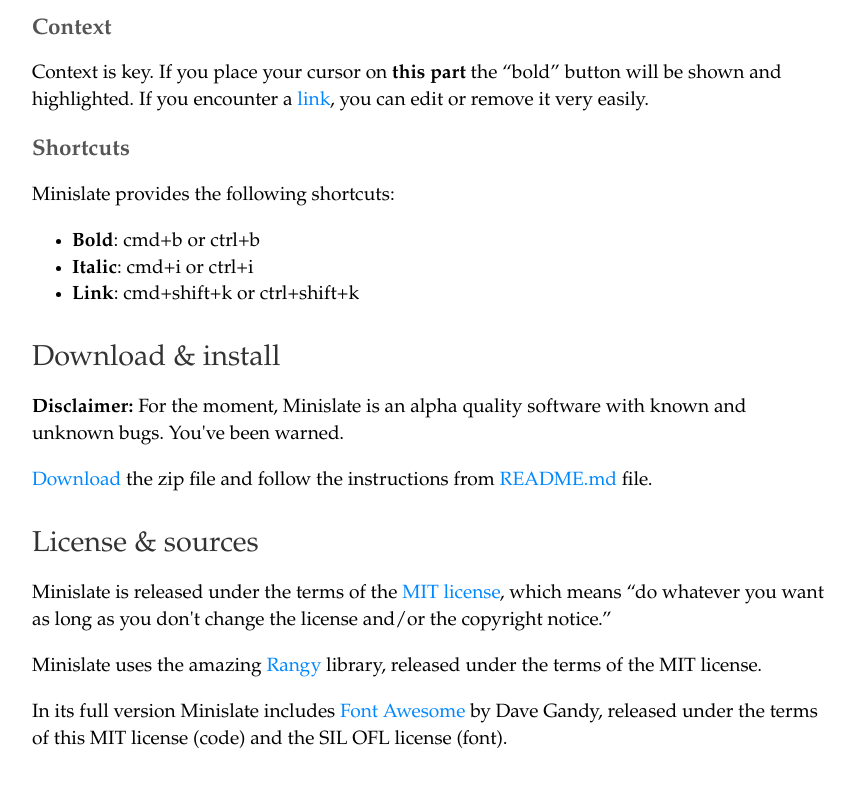
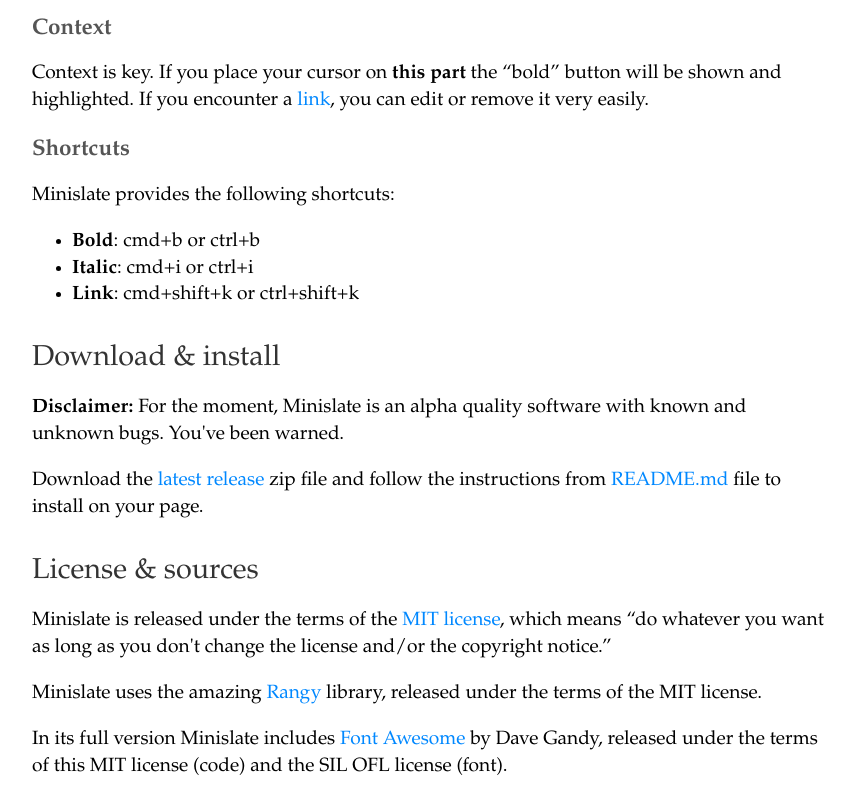
Before and after one commit to olivier-m/minislate, a plain HTML site: page index.html in a window 1280 px wide. Shown: the part 1768-2568 px from the top of the page, without its empty margins (208-1063 px from the left). Before the commit the page ends 2541 px from the top, so only its background shows below. Drawn offline with Linux system fonts and the light colour scheme.

Commit message:
New front page.

```diff
--- a/index.html
+++ b/index.html
@@ -136,8 +136,9 @@
       <p><strong>Disclaimer:</strong> For the moment, Minislate is an alpha quality software with known
       and unknown bugs. You've been warned.</p>
 
-      <p><a href="dist/minislate.zip">Download</a> the zip file and follow the instructions from
-      <a href="https://github.com/olivier-m/minislate/">README.md</a> file.</p>
+      <p>Download the <a href="https://github.com/olivier-m/minislate/releases">latest release</a>
+      zip file and follow the instructions from
+      <a href="https://github.com/olivier-m/minislate/">README.md</a> file to install on your page.</p>
     </article>
   </section>
 
@@ -162,8 +163,7 @@
   <script src="dist/js/minislate.min.js"></script>
   <script>
   window.addEventListener('DOMContentLoaded', function() {
-    var editor = new Minislate('.editor', {
-    });
+    var editor = new Minislate.simpleEditor('.editor');
   });
   </script>
 </body>
```
Also changed, not shown: 1 other file.
